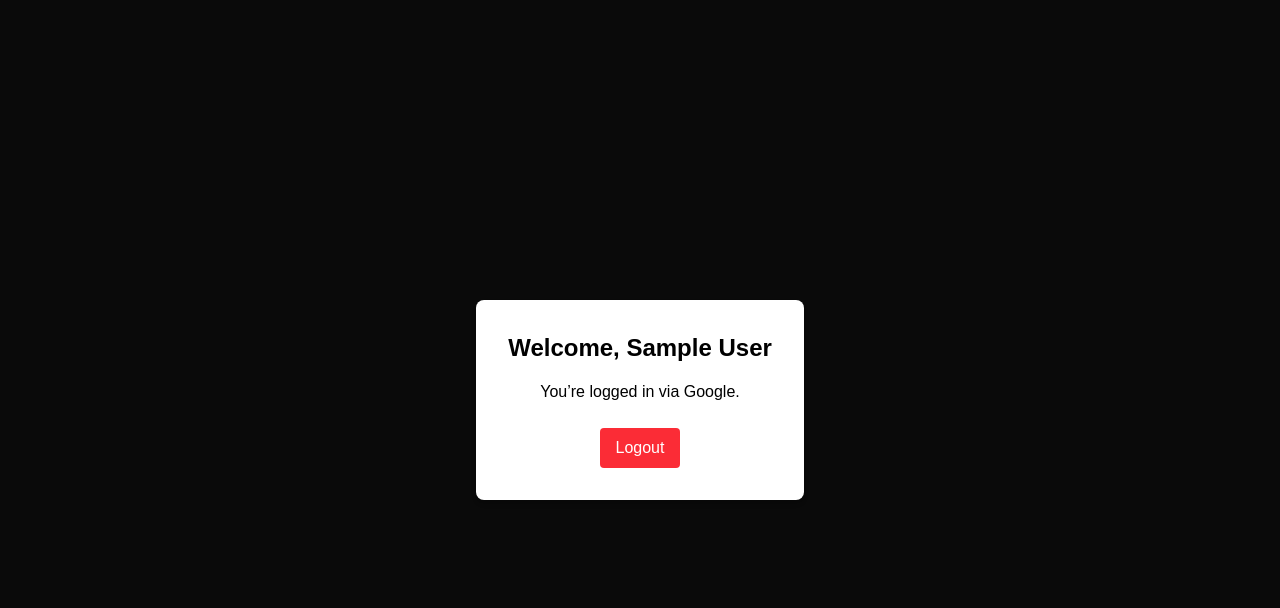
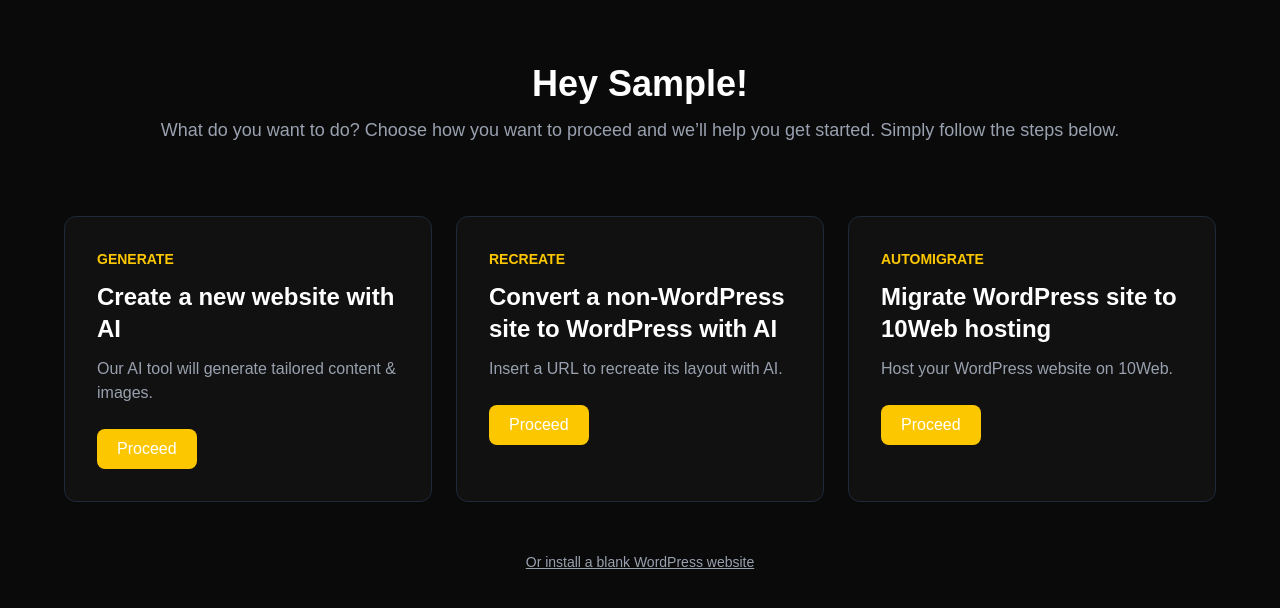
Before and after one commit to sylvercodez/Bylumora, a Next.js app: page /dashboard in a window 1280 px wide. Shown: the top 608 px of the page. Built offline with nearby package versions, Linux system fonts and the light colour scheme; no server answers; sample sign-in values are in the browser's storage.

Commit message:
added dashboard

```diff
--- a/app/dashboard/page.tsx
+++ b/app/dashboard/page.tsx
@@ -14,18 +14,61 @@
     }
   }, [status, router]);
 
-  if (status === "loading") return <p className="text-center mt-10">Loading...</p>;
+  if (status === "loading")
+    return <p className="text-center mt-10 text-white">Loading...</p>;
 
   return (
-    <div className="min-h-screen flex flex-col bg-[#0a0a0a]  items-center justify-center">
-      <div className="bg-white shadow-md rounded-lg p-8 text-center">
-        <h1 className="text-2xl text-black  font-bold mb-4">Welcome, {session?.user?.name}</h1>
-        <p className="text-black mb-6">You’re logged in via Google.</p>
+    <div className="min-h-screen bg-[#0a0a0a] text-white flex flex-col items-center py-16 px-6">
+      <div className="max-w-5xl w-full text-center mb-12">
+        <h1 className="text-4xl font-bold mb-3">
+          Hey {session?.user?.name?.split(" ")[0] || "User"}!
+        </h1>
+        <p className="text-gray-400 text-lg mb-6">
+          What do you want to do? Choose how you want to proceed and we’ll help you get started.
+          Simply follow the steps below.
+        </p>
+      </div>
+
+      <div className="grid gap-6 md:grid-cols-3 w-full max-w-6xl">
+        {[
+          {
+            title: "GENERATE",
+            subtitle: "Create a new website with AI",
+            description: "Our AI tool will generate tailored content & images.",
+          },
+          {
+            title: "RECREATE",
+            subtitle: "Convert a non-WordPress site to WordPress with AI",
+            description: "Insert a URL to recreate its layout with AI.",
+          },
+          {
+            title: "AUTOMIGRATE",
+            subtitle: "Migrate WordPress site to 10Web hosting",
+            description: "Host your WordPress website on 10Web.",
+          },
+        ].map((card, index) => (
+          <div
+            key={index}
+            className="bg-[#111] border border-gray-800 hover:border-gray-600 rounded-xl p-8 text-left transition-all duration-300 hover:scale-105"
+          >
+            <h3 className="text-sm text-yellow-400 font-semibold mb-3">
+              {card.title}
+            </h3>
+            <h2 className="text-2xl font-bold mb-3">{card.subtitle}</h2>
+            <p className="text-gray-400 mb-6">{card.description}</p>
+            <button className="bg-yellow-400 text-white px-5 py-2 rounded-lg font-medium hover:bg-yellow-500 transition-all">
+              Proceed
+            </button>
+          </div>
+        ))}
+      </div>
+
+      <div className="mt-12">
         <button
-          onClick={() => signOut({ callbackUrl: "/login" })}
-          className="bg-red-500 text-white px-4 py-2 rounded hover:bg-red-600"
+
+          className="text-sm text-gray-400 hover:text-yellow-400 underline"
         >
-          Logout
+          Or install a blank WordPress website
         </button>
       </div>
     </div>
```
